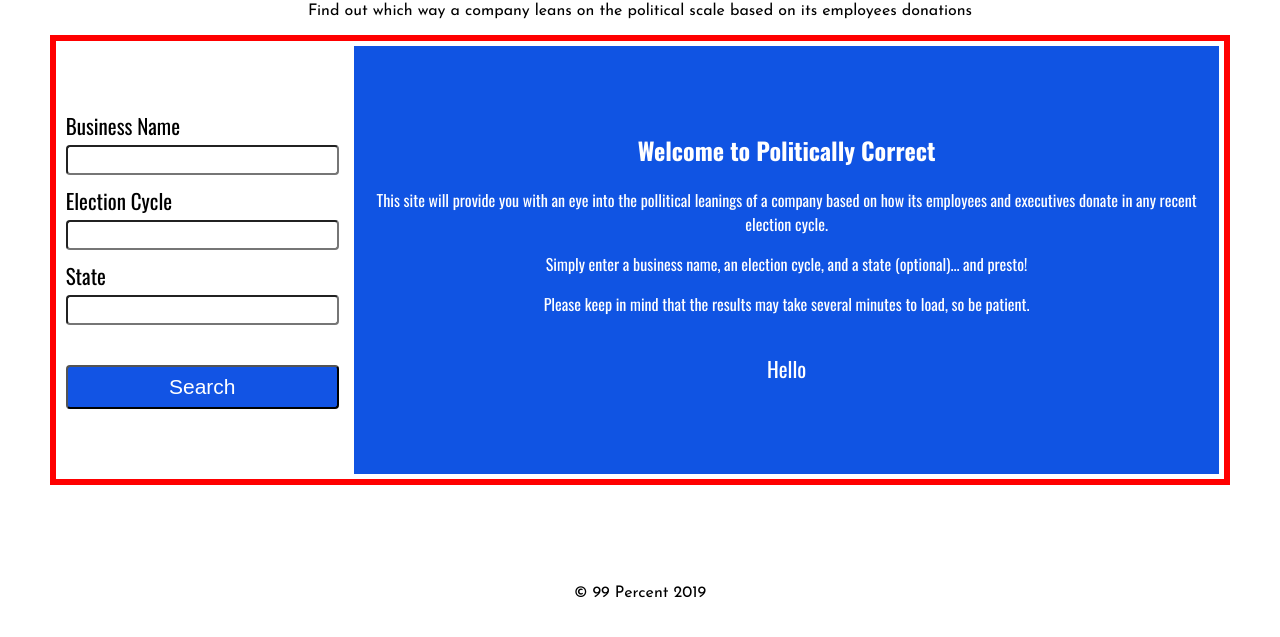
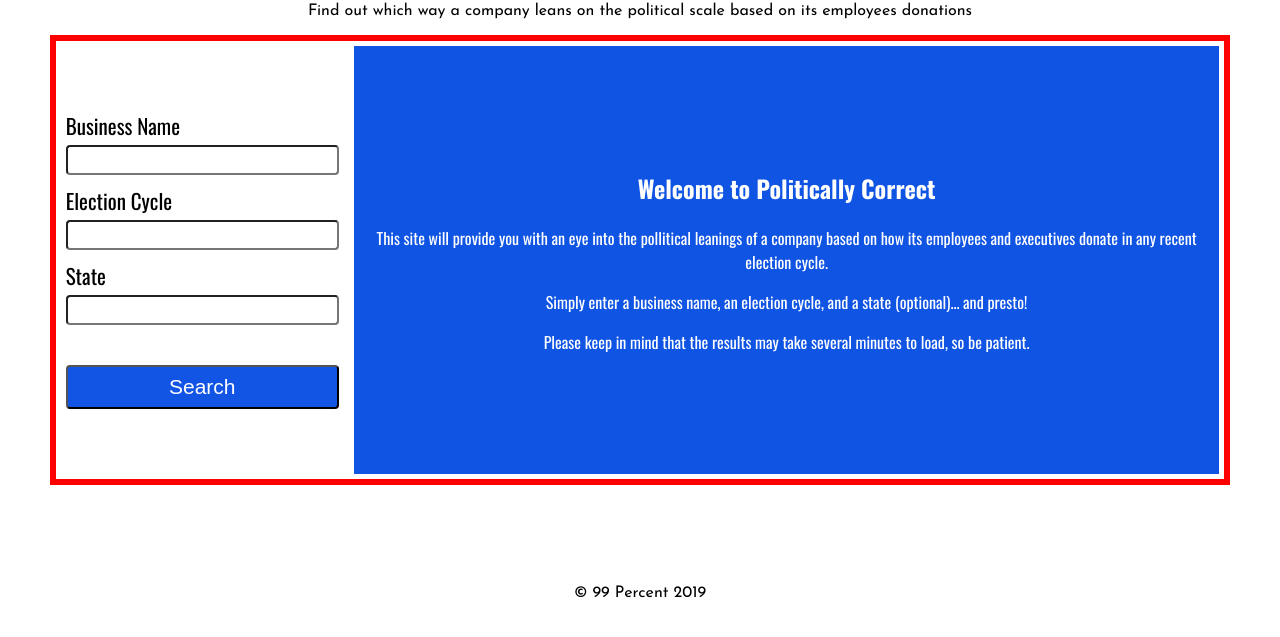
Before and after one commit to matrayu/Politically_Correct, a website: page index.html in a window 1280 px wide. Shown: the part 127-764 px from the top of the page. Drawn offline with nearby package versions, Linux system fonts and the light colour scheme.

Commit message:
removed temp data from html

```diff
--- a/index.html
+++ b/index.html
@@ -145,10 +145,10 @@
                     <p>Simply enter a business name, an election cycle, and a state (optional)... and presto!</p>
                     <p>Please keep in mind that the results may take several minutes to load, so be patient.</p>
                 </div>
-                <div class="data_results js-data_results" style="display:;">
+                <div class="data_results js-data_results" style="display:none;">
                     <p class="loading js-load-1"></p>
                     <p class="loading js-load-2"></p>
-                    <p class="loading js-load-3">Hello</p>
+                    <p class="loading js-load-3"></p>
                     <p class="results js-dem-results"></p>
                     <p class="results js-rep-results"></p>
                     <p id="js-error-message" class="error-message"></p>
```
